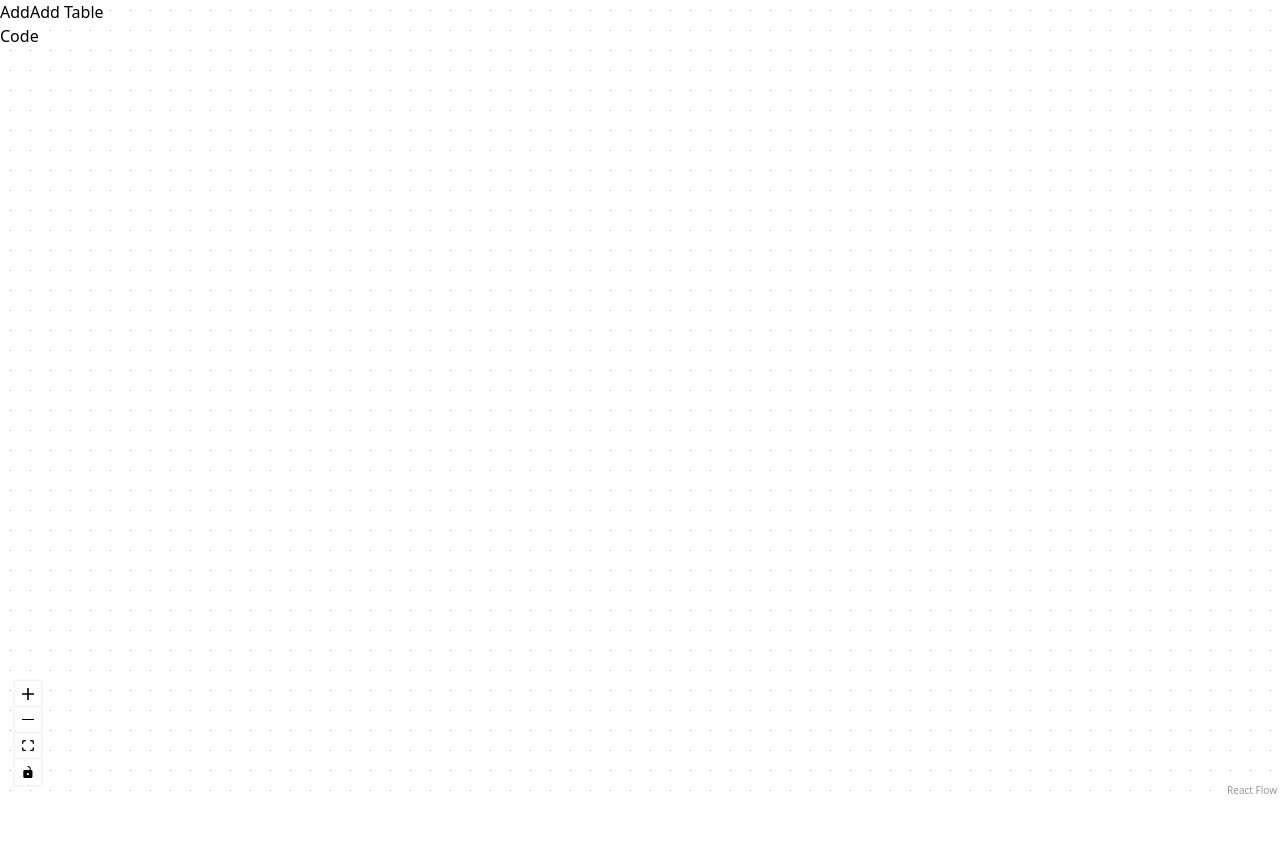
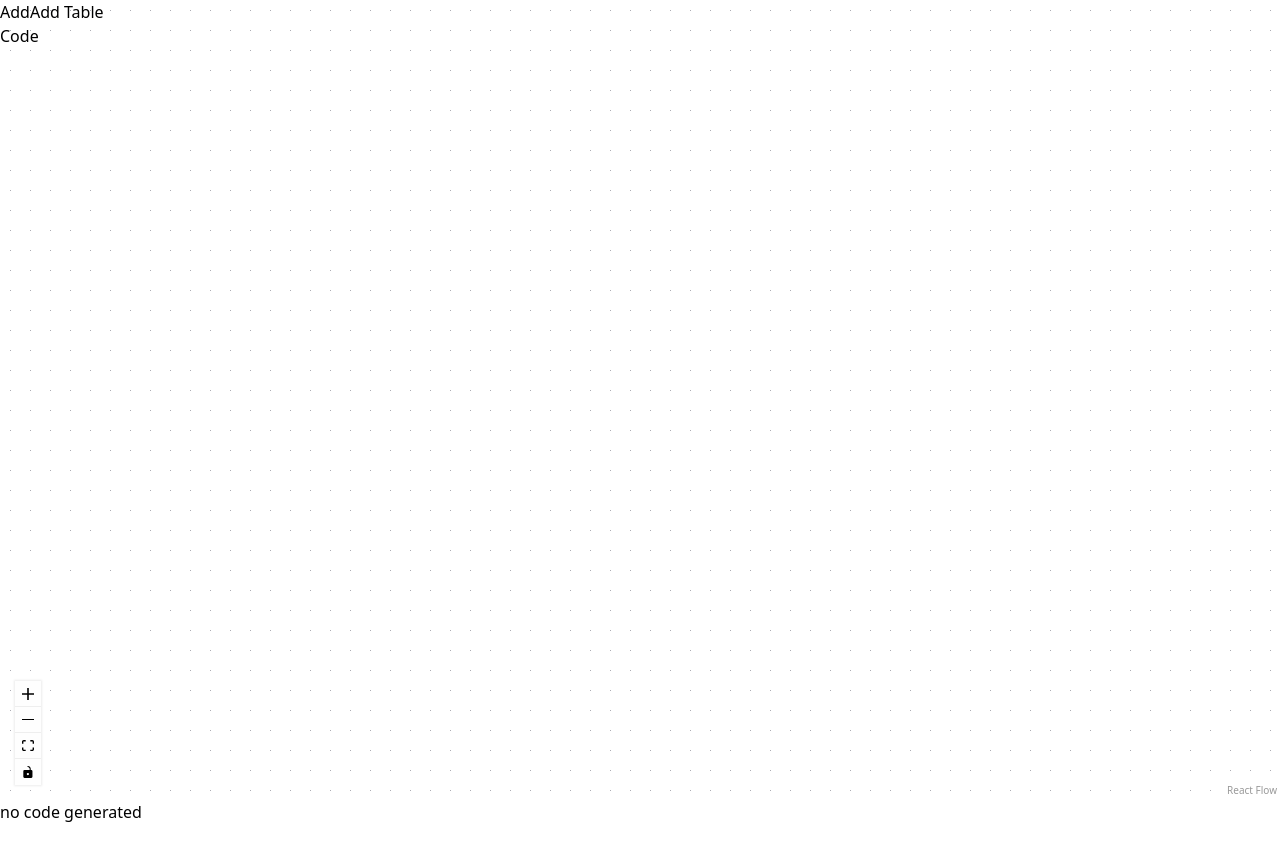
Before and after one commit to yashbrid03/Schema-To-Code, a React (Vite) app: page / in a window 1280 px wide. Shown: the top 860 px of the page. Before the commit the page ends 800 px from the top, so only its background shows below. Built offline with nearby package versions, Linux system fonts and the light colour scheme.

Commit message:
Fixed api calls only UI remaining

```diff
--- a/package.json
+++ b/package.json
@@ -12,6 +12,7 @@
   "dependencies": {
     "@reduxjs/toolkit": "^2.2.7",
     "@xyflow/react": "^12.0.4",
+    "dotenv": "^16.4.5",
     "react": "^18.3.1",
     "react-dom": "^18.3.1",
     "react-redux": "^9.1.2",
--- a/src/App.jsx
+++ b/src/App.jsx
@@ -26,6 +26,7 @@ function App() {
   const edgesState = useSelector((state) => state.data["relation"]);
   const data = useSelector((state) => state.data);
   const [isModalOpen, setIsModalOpen] = useState(false);
+  const [code,setCode] = useState(null);
 
   const [nodes, setNodes] = useState([]);
   const [edges, setEdges] = useState([]);
@@ -43,9 +44,9 @@ function App() {
   }, [edgesState, nodesState]);
 
   const callAi = async () => {
-    const url =
-      "https://api.edenai.run/v2/workflow/49a72acd-97d8-4d79-8e17-b90534775b4f/execution/";
+    const url ="https://api.edenai.run/v2/workflow/49a72acd-97d8-4d79-8e17-b90534775b4f/execution/";
     console.log("hello : " + JSON.stringify(data));
+    console.log(import.meta.env.VITE_API_TOKEN)
     const payload = { Json: JSON.stringify(data) };
 
     try {
@@ -53,7 +54,7 @@ function App() {
         method: "POST",
         headers: {
           "Content-Type": "application/json",
-          Authorization: "Bearer ${process.env.REACT_APP_API_TOKEN}",
+          Authorization: `Bearer ${import.meta.env.VITE_API_TOKEN}`,
         },
         body: JSON.stringify(payload),
       });
@@ -72,7 +73,7 @@ function App() {
       const response2 = await fetch(url2, {
         headers: {
           "Content-Type": "application/json",
-          Authorization: "Bearer ${process.env.REACT_APP_API_TOKEN}",
+          Authorization: `Bearer ${import.meta.env.VITE_API_TOKEN}`,
         },
       });
 
@@ -81,6 +82,7 @@ function App() {
         console("Network response2 was not ok");
       }
       console.log(finalresult.content.results.output.results[0].generated_text);
+      setCode(finalresult.content.results.output.results[0].generated_text)
     } catch (err) {
       console.log(err.message);
     }
@@ -208,6 +210,12 @@ function App() {
           </div>
         </ReactFlow>
       </div>
+      <div style={{ height: "100vh" }}>
+        {
+          code ? <div>{code}</div>:<div>no code generated</div>
+        }
+
+      </div>
     </>
   );
 }
--- a/src/main.jsx
+++ b/src/main.jsx
@@ -4,6 +4,8 @@ import App from './App.jsx'
 import './index.css'
 import store from './store/store.js'
 import { Provider } from 'react-redux';
+
+
 
 ReactDOM.createRoot(document.getElementById('root')).render(
   <Provider store={store}>
```
Also changed, not shown: 2 other files (tests, documents, lock files or other folders).
